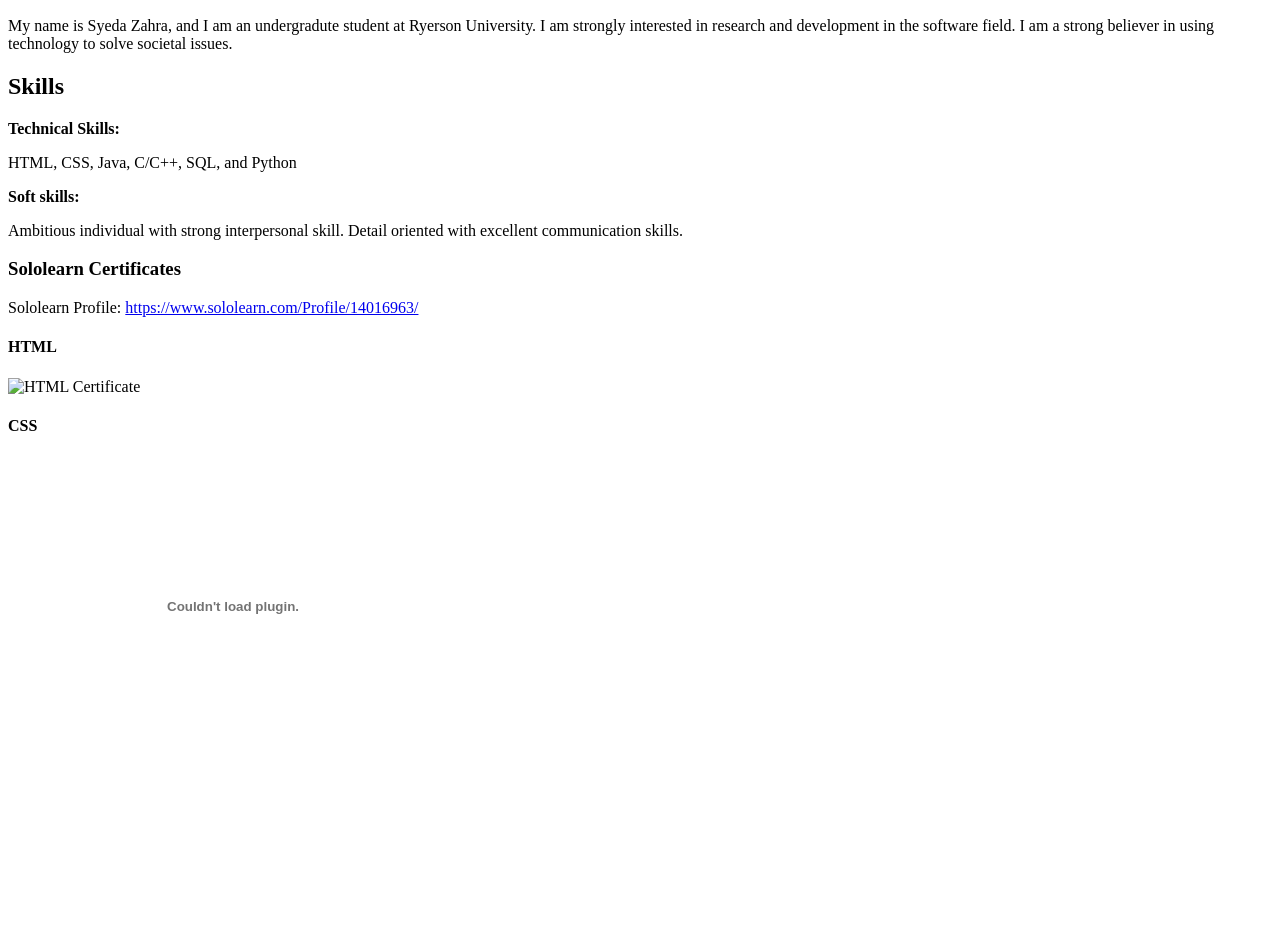
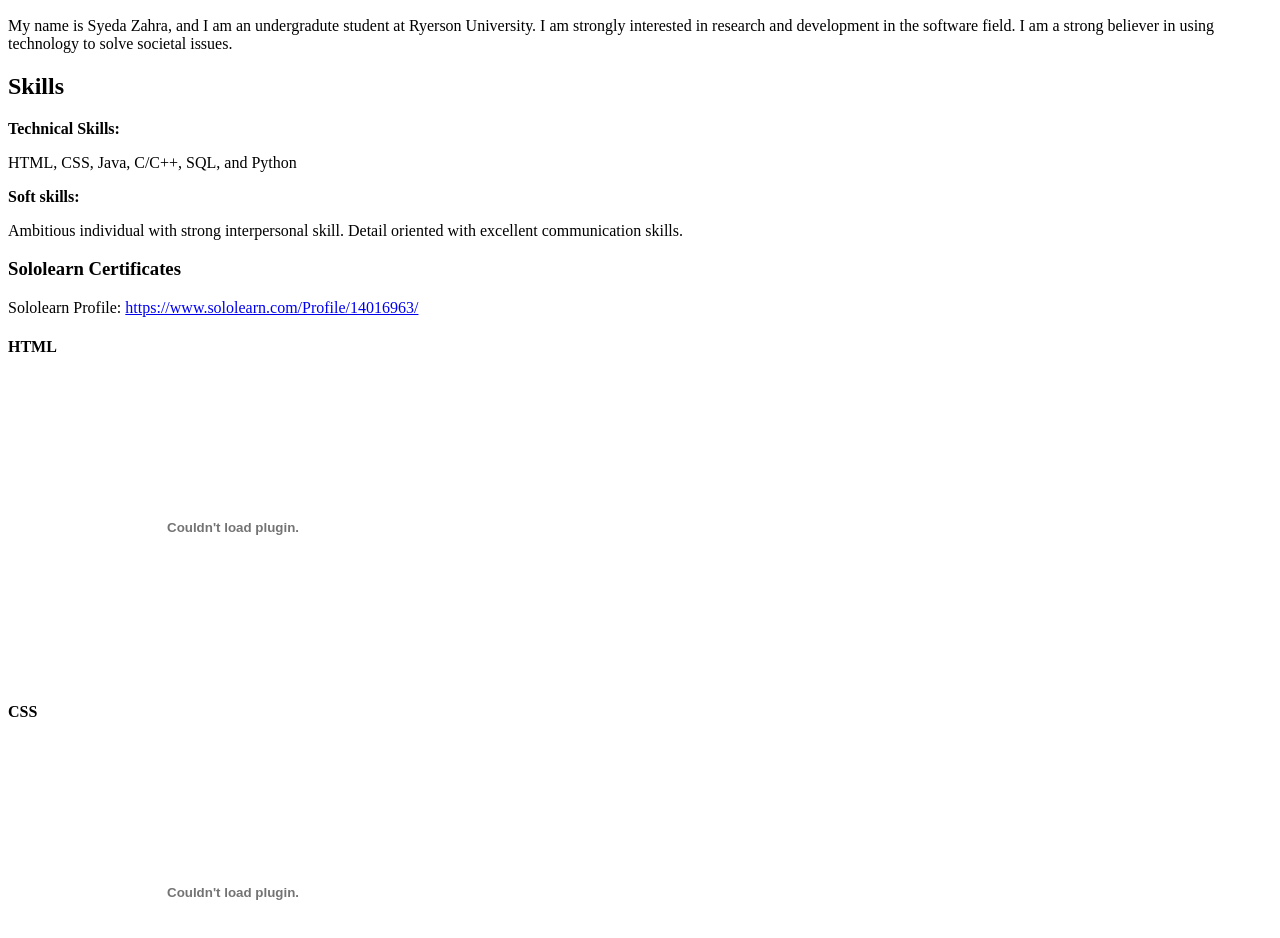
Before and after one commit to Syeda-Zahra/syeda-zahra.github.io, a plain HTML site: page index.html in a window 1280 px wide. Shown: the part 110-1048 px from the top of the page. Before the commit the page ends 878 px from the top, so only its background shows below. Drawn offline with Linux system fonts and the light colour scheme.

Commit message:
Update index.html

```diff
--- a/index.html
+++ b/index.html
@@ -23,11 +23,11 @@
 </p>
 
 <h4>HTML</h4>
-<img src="img/cert-1014-14016963.jpg" alt="HTML Certificate" height="300" width="450"/>
+<embed src="srcs/cert-1014-14016963.pdf" type="application/pdf" width="450px" height="300px" />
 
 <h4>CSS</h4>
 <p></p>
-<embed src="img/cert-1023-14016963.pdf" type="application/pdf" width="450px" height="300px" />
+<embed src="srcs/cert-1023-14016963.pdf" type="application/pdf" width="450px" height="300px" />
 
 </body>
 </html>
```
